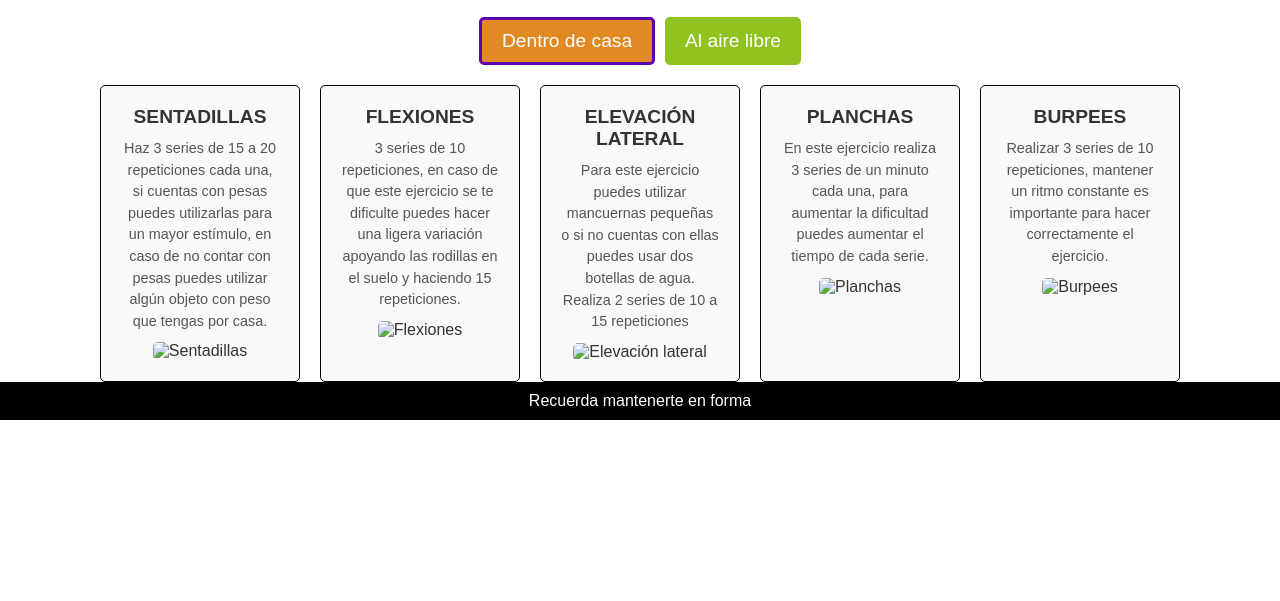
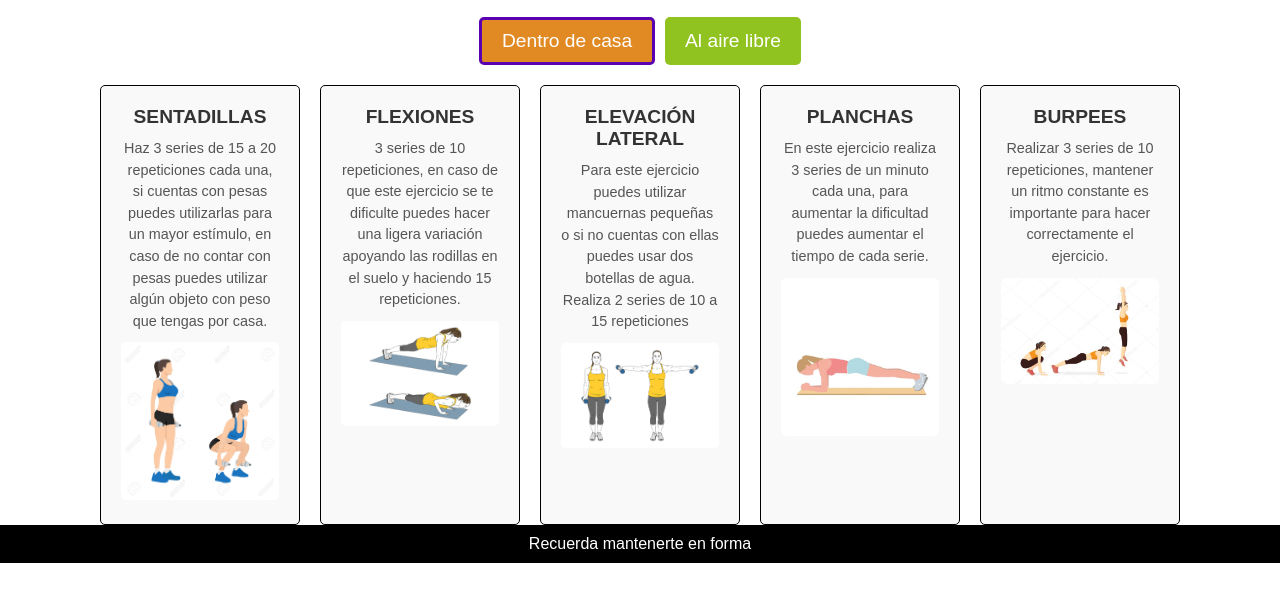
Before and after one commit to espiob-one/INTERACCION-HM, a plain HTML site: page ejercicios.html in a window 1280 px wide. Shown: the part 83-684 px from the top of the page. Drawn offline with Linux system fonts and the light colour scheme.

Commit message:
poniendo imagenes

```diff
--- a/ejercicios.html
+++ b/ejercicios.html
@@ -58,27 +58,27 @@
         <div class="recipe-card">
             <h2>SENTADILLAS</h2>
             <p>Haz 3 series de 15 a 20 repeticiones cada una, si cuentas con pesas puedes utilizarlas para un mayor estímulo, en caso de no contar con pesas puedes utilizar algún objeto con peso que tengas por casa.</p>
-            <img src="avo-toast.jpg" alt="Sentadillas">
+            <img src="sentadillas.jpg" alt="Sentadillas">
         </div>
         <div class="recipe-card">
             <h2>FLEXIONES</h2>
             <p>3 series de 10 repeticiones, en caso de que este ejercicio se te dificulte puedes hacer una ligera variación apoyando las rodillas en el suelo y haciendo 15 repeticiones.</p>
-            <img src="flautas.jpg" alt="Flexiones">
+            <img src="flexiones.png" alt="Flexiones">
         </div>
         <div class="recipe-card">
             <h2>ELEVACIÓN LATERAL</h2>
             <p>Para este ejercicio puedes utilizar mancuernas pequeñas o si no cuentas con ellas puedes usar dos botellas de agua. Realiza 2 series de 10 a 15 repeticiones</p>
-            <img src="molletes.jpg" alt="Elevación lateral">
+            <img src="elevaciones laterales.png" alt="Elevación lateral">
         </div>
         <div class="recipe-card">
             <h2>PLANCHAS</h2>
             <p>En este ejercicio realiza 3 series de un minuto cada una, para aumentar la dificultad puedes aumentar el tiempo de cada serie. </p>
-            <img src="rollitos.jpg" alt="Planchas">
+            <img src="planchas.jpg" alt="Planchas">
         </div>
         <div class="recipe-card">
             <h2>BURPEES</h2>
             <p>Realizar 3 series de 10 repeticiones, mantener un ritmo constante es importante para hacer correctamente el ejercicio.</p>
-            <img src="rollitos.jpg" alt="Burpees">
+            <img src="burpees.jpg" alt="Burpees">
         </div>
     </section>
 
```
